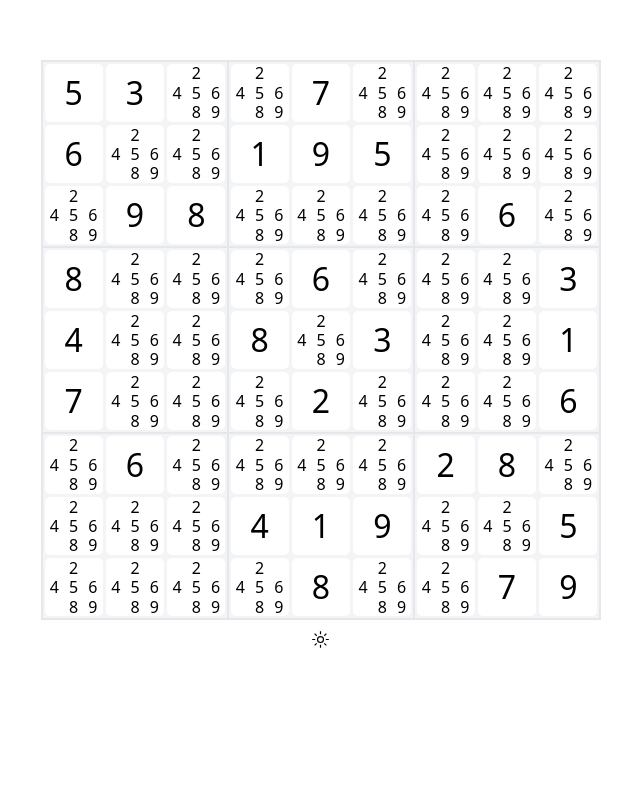
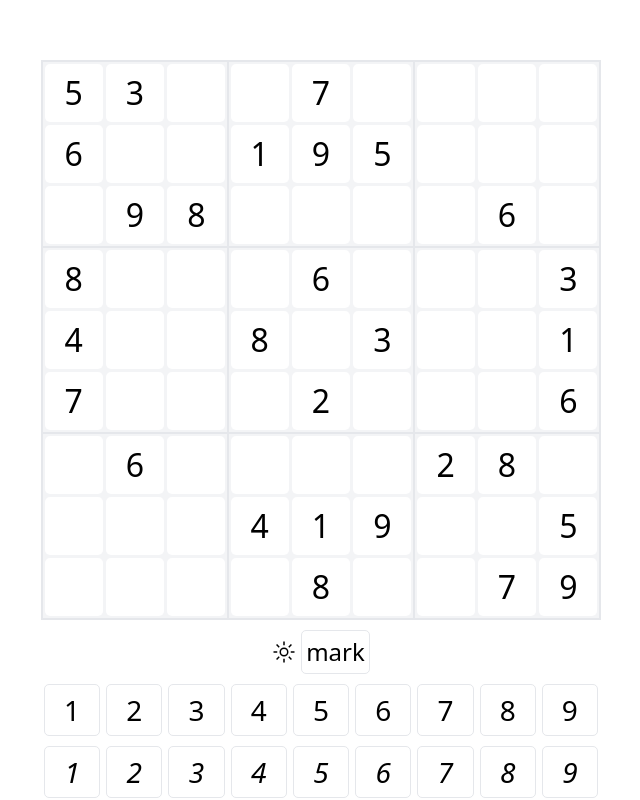
Before and after one commit to iu-night/iu-sudoku, a Nuxt app: page / in a window 1280 px wide. Shown: the whole page, without its empty margins (319-959 px from the left). Built offline with nearby package versions, Linux system fonts and the light colour scheme.

Commit message:
feat: ✨ 填入数字/候选数：键盘/点击

```diff
--- a/app.vue
+++ b/app.vue
@@ -16,9 +16,10 @@ useHead({
 html,
 body,
 #__nuxt {
-  height: 100vh;
+  height: 100%;
   margin: 0;
   padding: 0;
+  transition: all 0.3s;
 }
 
 html.dark {
--- a/components/Candidate.vue
+++ b/components/Candidate.vue
@@ -19,7 +19,7 @@ function isHighlight(candidate) {
 </script>
 
 <template>
-  <div v-if="candidates.length && !candidates.includes(0)" class="relative grid grid-cols-3 grid-rows-3 h-1/1 w-1/1 text-[calc(2vmin)] c-black">
+  <div v-if="candidates.length && !candidates.includes(0)" class="relative grid grid-cols-3 grid-rows-3 h-1/1 w-1/1 text-[calc(2vmin)]">
     <div
       v-for="candidate in candidates"
       :key="candidate"
--- a/components/Cell.vue
+++ b/components/Cell.vue
@@ -34,6 +34,11 @@ const props = defineProps({
   },
   // 所在宫
   box: {
+    type: Number,
+    default: 0,
+  },
+  // 宫内序号
+  boxPosition: {
     type: Number,
     default: 0,
   },
@@ -79,6 +84,7 @@ const isSameGroup = computed(() => {
 
 /**
  * 如果同行或同列或同宫中有同样的数字，则出错，样式标红
+ * [//TODO) 需要判断当前的数字是否为源数据
  */
 const isError = computed(() => {
   if (props.digit === 0)
@@ -99,12 +105,39 @@ const isHighlightDigit = computed(() => {
   return props.highlightDigit === props.digit
 })
 
+const digitColor = computed(() => {
+  if (isError.value)
+    return 'c-red-700'
+
+  if (isSelected.value)
+    return 'c-[#fff]'
+
+  if (isHighlightDigit.value)
+    return 'c-[#fff]'
+
+  if (!props.isOriginal && props.digit !== 0)
+    return 'c-blue-600 dark:c-sky-400'
+
+  return ''
+})
+
+const digitBgcolor = computed(() => {
+  if (isSelected.value || isHighlightDigit.value)
+    return 'bg-teal-500 dark:bg-teal-600'
+  if (isSameGroup.value)
+    return 'bg-[#eee] dark:bg-[#222]:70'
+  else
+    return 'bg-[#fff] dark:bg-[#222]:90'
+})
+
 function select() {
   if (isSelected.value) {
     emit('select', 0, {
       block: 0,
       row: 0,
       col: 0,
+      boxPosition: 0,
+      isOriginal: true,
     })
   }
   else {
@@ -112,6 +145,8 @@ function select() {
       block: props.box,
       row: props.row,
       col: props.col,
+      boxPosition: props.boxPosition,
+      isOriginal: props.isOriginal,
     })
   }
 }
@@ -122,19 +157,20 @@ function select() {
     <div
       class="cell"
       :class="[
-        isSameGroup ? 'bg-[#eee] dark:bg-[#222]:70' : ' bg-[#fff] dark:bg-[#222]:90',
-        isHighlightDigit ? 'c-[#fff]! bg-teal-500 dark:bg-teal-600' : '',
-        isError ? 'c-red-700' : '',
-        isOriginal ? '' : 'c-blue-600 dark:c-sky-400',
-        isSelected ? 'c-[#fff]! bg-teal-500 dark:bg-teal-600' : '',
+        digitBgcolor,
+        digitColor,
       ]"
       @click="select"
     >
-      <template v-if="!isOriginal && candidates.length > 0">
-        <Candidate :candidates="candidates" :highlightDigit="highlightDigit" />
+      <template v-if="digit === 0">
+        <Candidate
+          v-if="candidates.length > 0"
+          :candidates="candidates"
+          :highlightDigit="highlightDigit"
+        />
       </template>
       <template v-else>
-        {{ digit === 0 ? "" : digit }}
+        {{ digit }}
       </template>
     </div>
   </div>
--- a/components/DarkToggle.vue
+++ b/components/DarkToggle.vue
@@ -15,7 +15,7 @@ function toggleDark() {
 </script>
 
 <template>
-  <button class="!outline-none" @click="toggleDark">
+  <button class="text-[calc(2.5vmin)] !outline-none" @click="toggleDark">
     <div class="i-carbon-sun dark:i-carbon-moon" />
   </button>
 </template>
--- a/pages/index.vue
+++ b/pages/index.vue
@@ -16,28 +16,87 @@ const sudokuData = ref([
 ])
 
 const blockData = ref(convertStringToSudokuBoxes(sudokuString))
+const highlightDigit = ref(0)
+const isMark = ref(false)
 
-const highlightDigit = ref(0)
-
-const selectedCell = ref({ block: 0, row: 0, col: 0 })
+const selectedCell = ref({ block: 0, row: 0, col: 0, boxPosition: 0, isOriginal: true })
 const selectedPosition = computed(() => {
-  return {
-    block: selectedCell.value.block,
-    row: selectedCell.value.row,
-    col: selectedCell.value.col,
-  }
+  return selectedCell.value
 })
 
-function onClickDigit(digit, { block, row, col }) {
+onKeyStroke(['0', '1', '2', '3', '4', '5', '6', '7', '8', '9'], (e) => {
+  modifySudoku(Number(e.key))
+})
+
+function onClickBottomNum(num) {
+  modifySudoku(num)
+}
+
+function onClickBottomCandidateNum(num) {
+  modifySudoku(num, true)
+}
+
+/**
+ * 修改数独数据中的value
+ * @param {object} param
+ * @param {number} param.blockIndex 宫的序号
+ * @param {number} param.cellIndex 宫内的cell的序号
+ * @param {number} digit
+ */
+function modifyCell({ blockIndex, cellIndex }, digit) {
+  blockData.value[blockIndex][cellIndex].value = digit
+  blockData.value[blockIndex][cellIndex].candidates = []
+  highlightDigit.value = digit
+}
+
+/**
+ * 修改数独数据中的候选数candidates
+ */
+function modifyCandidates({ blockIndex, cellIndex }, digit) {
+  blockData.value[blockIndex][cellIndex].value = 0
+  highlightDigit.value = 0
+  const arr = blockData.value[blockIndex][cellIndex].candidates
+  if (arr.includes(digit)) {
+    arr.splice(arr.indexOf(digit), 1)
+    blockData.value[blockIndex][cellIndex].candidates = arr
+  }
+  else {
+    blockData.value[blockIndex][cellIndex].candidates.push(digit)
+  }
+}
+
+/**
+ * 判断是否为标记模式，修改数独还是候选数
+ */
+function modifySudoku(key, clickCanNum = false) {
+  if (selectedCell.value.block === 0)
+    return
+  if (selectedCell.value.isOriginal)
+    return
+  if (isMark.value || clickCanNum) {
+    modifyCandidates({
+      blockIndex: selectedCell.value.block - 1,
+      cellIndex: selectedCell.value.boxPosition,
+    }, key)
+  }
+  else {
+    modifyCell({
+      blockIndex: selectedCell.value.block - 1,
+      cellIndex: selectedCell.value.boxPosition,
+    }, key)
+  }
+}
+
+function onClickDigit(digit, param) {
   highlightDigit.value = digit
 
-  selectedCell.value = { block, row, col }
+  selectedCell.value = param
 }
 </script>
 
 <template>
-  <div flex flex-col items-center pt-60px>
-    <div w-96vmin flex flex-col items-center sm:w-70vmin>
+  <div class="flex flex-col items-center pt-60px">
+    <div class="w-96vmin flex flex-col items-center sm:w-70vmin">
       <div class="relative mb-10px h-0px w-full pt-1/1">
         <div class="sudoku-container dark:bg-gray-500">
           <div
@@ -56,13 +115,36 @@ function onClickDigit(digit, { block, row, col }) {
               :row="cellData.row"
               :col="cellData.col"
               :isOriginal="cellData.isOriginal"
+              :box-position="cellData.boxPosition"
               @select="onClickDigit"
             />
           </div>
         </div>
       </div>
-      <DarkToggle />
-      <!-- <button @click="useRouter().push({ path: '/sudo' })">sudo</button> -->
+      <div class="flex-center">
+        <DarkToggle />
+        <div
+          class="ml-5px inline-flex-center cursor-pointer select-none b-1 rounded-5px px-4px py-3px text-[calc(3vmin)] transition ease-in-out"
+          :class="[isMark ? 'bg-teal-500 c-white' : '']"
+          @click="isMark = !isMark"
+        >
+          mark
+        </div>
+      </div>
+      <div class="mt-10px w-full flex items-center justify-around">
+        <button v-for="i in 9" :key="i" class="digit-btn" @click="onClickBottomNum(i)">
+          {{ i }}
+        </button>
+      </div>
+      <div class="mt-10px w-full flex items-center justify-around">
+        <button
+          v-for="i in 9" :key="`can${i}`" class="digit-btn italic"
+          :class="[isMark ? 'c-teal-500' : '']"
+          @click="onClickBottomCandidateNum(i)"
+        >
+          {{ i }}
+        </button>
+      </div>
     </div>
   </div>
 </template>
@@ -72,13 +154,9 @@ function onClickDigit(digit, { block, row, col }) {
   --uno: absolute flex flex-wrap items-stretch flex-1 w-full h-full top-0 left-0
     b-1 overflow-hidden bg-gray-100;
 }
-input::-webkit-outer-spin-button,
-input::-webkit-inner-spin-button {
-  -webkit-appearance: none;
-  margin: 0;
-}
-
-input[type='number'] {
-  -moz-appearance: textfield;
+.digit-btn {
+  @apply mx-3px flex-center flex-1 cursor-pointer select-none b-1 rounded-5px py-4px
+  text-[calc(3.5vmin)]
+  active:bg-teal-500 active:c-white;
 }
 </style>
--- a/uno.config.ts
+++ b/uno.config.ts
@@ -12,6 +12,8 @@ export default defineConfig({
   shortcuts: [
     ['btn', 'px-4 py-1 rounded inline-block bg-teal-700 text-white cursor-pointer hover:bg-teal-800 disabled:cursor-default disabled:bg-gray-600 disabled:opacity-50'],
     ['icon-btn', 'inline-block cursor-pointer select-none opacity-75 transition duration-200 ease-in-out hover:opacity-100 hover:text-teal-600'],
+    ['flex-center', 'flex justify-center items-center'],
+    ['inline-flex-center', 'inline-flex justify-center items-center'],
   ],
   presets: [
     presetUno(),
--- a/utils/sudoku.ts
+++ b/utils/sudoku.ts
@@ -5,6 +5,7 @@ interface Cell {
   value: number
   isOriginal: boolean
   candidates: number[]
+  boxPosition: number
 }
 type sudokuData = Cell[][]
 
@@ -53,13 +54,18 @@ export function convertStringToSudokuBoxes(sudokuString: string): sudokuData {
       const value = values[row * sudoSize + col]
       const boxIndex = Math.floor(row / boxSize) * boxSize + Math.floor(col / boxSize)
 
+      const boxRow = row % boxSize
+      const boxCol = col % boxSize
+      const boxPosition = boxRow * boxSize + boxCol
+
       boxes[boxIndex].push({
         id: `${row + 1}${col + 1}`, // 使用行列生成ID
         row: row + 1,
         col: col + 1,
         value,
         isOriginal: value !== 0, // 若值不为0，则是原始数据
-        candidates: [2, 4, 5, 6, 8, 9],
+        candidates: [],
+        boxPosition, // 此格在宫内的序号
       })
     }
   }
```
